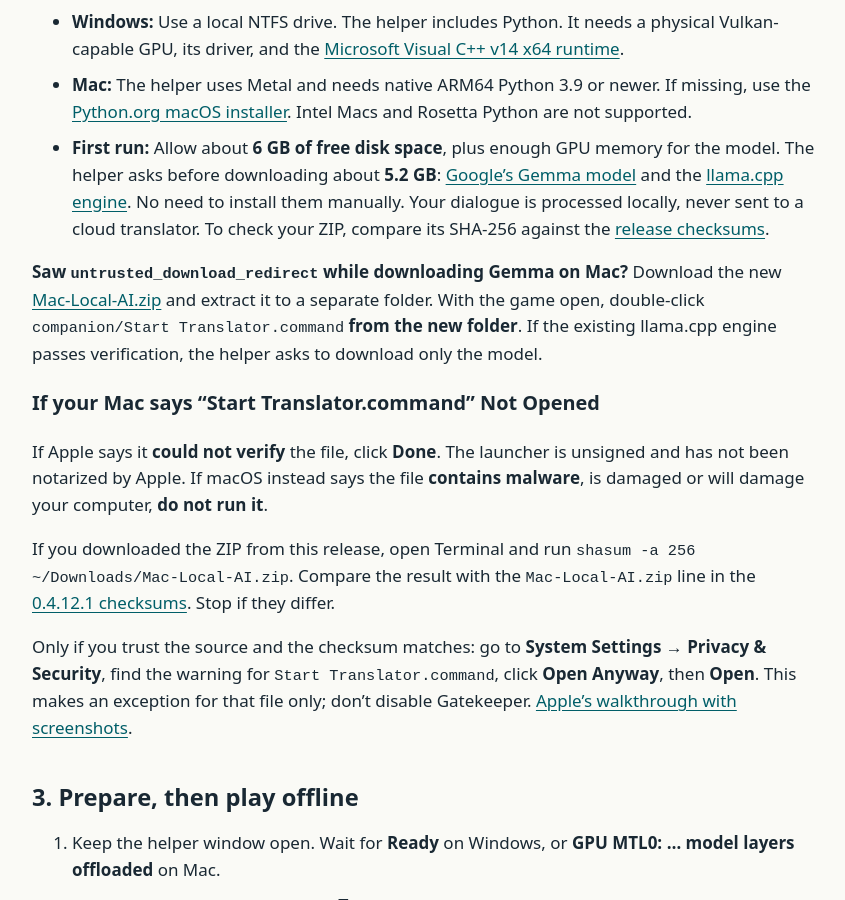
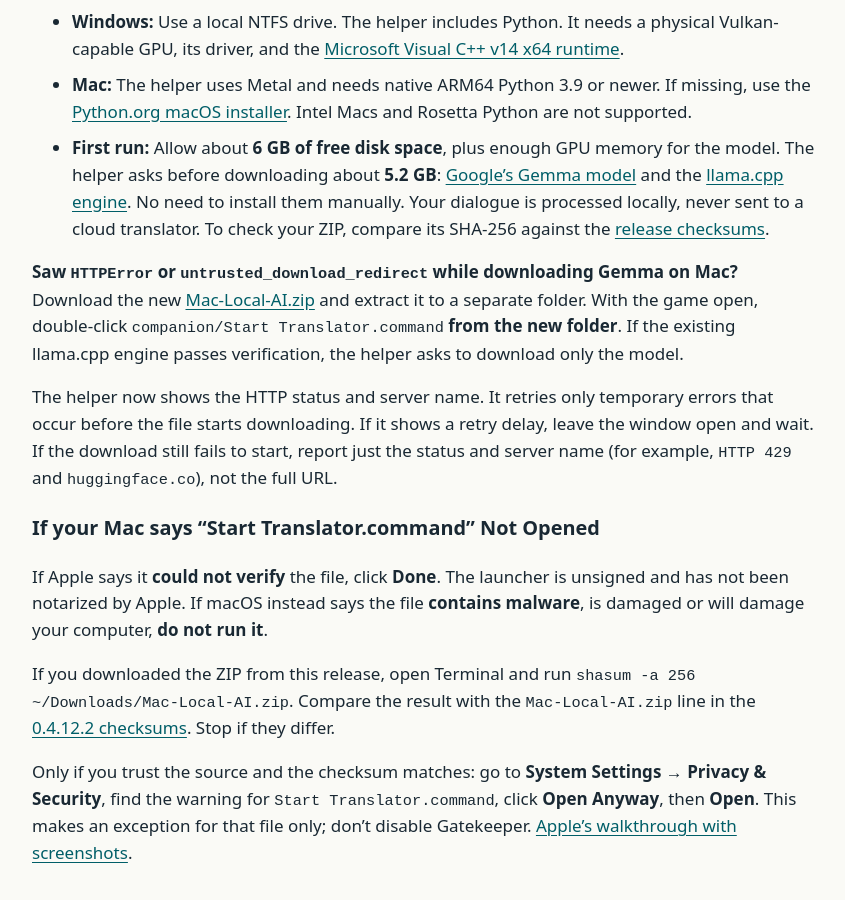
Before and after one commit to sadesguy/probably-stolen-translator, a Jekyll site: the page built from GUIDE.en.md, in a window 1280 px wide and 900 px high, scrolled down 2176 px. Shown: the whole window, without its empty margins (216-1061 px from the left). Built offline with Jekyll 4.4.1, drawn with Linux system fonts in a browser that asks for light colours; our own code applies the rules of GitHub Pages for plain Markdown files; some of the changed text lies outside the part shown.

Commit message:
Explain Mac model download retries and link the updated helper

````diff
--- a/GUIDE.en.md
+++ b/GUIDE.en.md
@@ -1,17 +1,17 @@
 # Probably Stolen: translate mods into Russian
 
-[Русский](README.md) · **English** · [Release 0.4.12.1](https://github.com/sadesguy/probably-stolen-translator/releases/tag/v0.4.12.1)
+[Русский](README.md) · **English** · [Release 0.4.12.2](https://github.com/sadesguy/probably-stolen-translator/releases/tag/v0.4.12.2)
 
 **Here from the game?** Leave the settings window open and [choose the Windows or Mac helper](#helper).
 
 This community mod prepares Russian translations **before you open a save**. Once you have a saved translation pack, play without the AI helper or an internet connection. You only need the helper to generate or update a pack on your own computer.
 
-Release 0.4.12.1 fixes the Mac model download. If you already have the 0.4.12 game mod or Windows helper, keep them; neither changed.
+Release 0.4.12.2 fixes the Mac model download. If you already have the 0.4.12 game mod or Windows helper, keep them; neither changed.
 
 ## 1. Install the game mod
 
 1. Close *Probably Stolen*. In Steam, open the game's **Manage → Browse local files**.
-2. Download [Workshop-Mod.zip](https://github.com/sadesguy/probably-stolen-translator/releases/download/v0.4.12.1/Workshop-Mod.zip). Despite the filename, this is the **manual installation**. Create a folder named `LocalModTranslator` inside the game's `Mods` folder. Put the two extracted files in it:
+2. Download [Workshop-Mod.zip](https://github.com/sadesguy/probably-stolen-translator/releases/download/v0.4.12.2/Workshop-Mod.zip). Despite the filename, this is the **manual installation**. Create a folder named `LocalModTranslator` inside the game's `Mods` folder. Put the two extracted files in it:
    ```text
    Mods/LocalModTranslator/
    ├── manifest.xml
@@ -30,22 +30,24 @@ Download **one** file for your computer. Extract the **entire** archive to your
 
 | Computer | Get this ZIP | Double-click after extraction |
 | --- | --- | --- |
-| Windows 10/11 x64, Intel or AMD | [Windows-Local-AI.zip](https://github.com/sadesguy/probably-stolen-translator/releases/download/v0.4.12.1/Windows-Local-AI.zip) | `helper/Start Translator.cmd` |
-| Apple Silicon Mac running the Steam game through Wine | [Mac-Local-AI.zip](https://github.com/sadesguy/probably-stolen-translator/releases/download/v0.4.12.1/Mac-Local-AI.zip) | `companion/Start Translator.command` in **Finder**, not Wine |
+| Windows 10/11 x64, Intel or AMD | [Windows-Local-AI.zip](https://github.com/sadesguy/probably-stolen-translator/releases/download/v0.4.12.2/Windows-Local-AI.zip) | `helper/Start Translator.cmd` |
+| Apple Silicon Mac running the Steam game through Wine | [Mac-Local-AI.zip](https://github.com/sadesguy/probably-stolen-translator/releases/download/v0.4.12.2/Mac-Local-AI.zip) | `companion/Start Translator.command` in **Finder**, not Wine |
 
 ![Illustration: extract your platform ZIP outside Steam, then open Start Translator.cmd inside helper on Windows or Start Translator.command inside companion on Mac.](assets/start-helper.png)
 
 - **Windows:** Use a local NTFS drive. The helper includes Python. It needs a physical Vulkan-capable GPU, its driver, and the [Microsoft Visual C++ v14 x64 runtime](https://learn.microsoft.com/en-us/cpp/windows/latest-supported-vc-redist).
 - **Mac:** The helper uses Metal and needs native ARM64 Python 3.9 or newer. If missing, use the [Python.org macOS installer](https://www.python.org/downloads/macos/). Intel Macs and Rosetta Python are not supported.
-- **First run:** Allow about **6 GB of free disk space**, plus enough GPU memory for the model. The helper asks before downloading about **5.2 GB**: [Google's Gemma model](https://huggingface.co/google/gemma-4-E4B-it-qat-q4_0-gguf) and the [llama.cpp engine](https://github.com/ggml-org/llama.cpp/releases/tag/b12477). No need to install them manually. Your dialogue is processed locally, never sent to a cloud translator. To check your ZIP, compare its SHA-256 against the [release checksums](https://github.com/sadesguy/probably-stolen-translator/releases/download/v0.4.12.1/SHA256SUMS.txt).
+- **First run:** Allow about **6 GB of free disk space**, plus enough GPU memory for the model. The helper asks before downloading about **5.2 GB**: [Google's Gemma model](https://huggingface.co/google/gemma-4-E4B-it-qat-q4_0-gguf) and the [llama.cpp engine](https://github.com/ggml-org/llama.cpp/releases/tag/b12477). No need to install them manually. Your dialogue is processed locally, never sent to a cloud translator. To check your ZIP, compare its SHA-256 against the [release checksums](https://github.com/sadesguy/probably-stolen-translator/releases/download/v0.4.12.2/SHA256SUMS.txt).
 
-**Saw `untrusted_download_redirect` while downloading Gemma on Mac?** Download the new [Mac-Local-AI.zip](https://github.com/sadesguy/probably-stolen-translator/releases/download/v0.4.12.1/Mac-Local-AI.zip) and extract it to a separate folder. With the game open, double-click `companion/Start Translator.command` **from the new folder**. If the existing llama.cpp engine passes verification, the helper asks to download only the model.
+**Saw `HTTPError` or `untrusted_download_redirect` while downloading Gemma on Mac?** Download the new [Mac-Local-AI.zip](https://github.com/sadesguy/probably-stolen-translator/releases/download/v0.4.12.2/Mac-Local-AI.zip) and extract it to a separate folder. With the game open, double-click `companion/Start Translator.command` **from the new folder**. If the existing llama.cpp engine passes verification, the helper asks to download only the model.
+
+The helper now shows the HTTP status and server name. It retries only temporary errors that occur before the file starts downloading. If it shows a retry delay, leave the window open and wait. If the download still fails to start, report just the status and server name (for example, `HTTP 429` and `huggingface.co`), not the full URL.
 
 ### If your Mac says “Start Translator.command” Not Opened
 
 If Apple says it **could not verify** the file, click **Done**. The launcher is unsigned and has not been notarized by Apple. If macOS instead says the file **contains malware**, is damaged or will damage your computer, **do not run it**.
 
-If you downloaded the ZIP from this release, open Terminal and run `shasum -a 256 ~/Downloads/Mac-Local-AI.zip`. Compare the result with the `Mac-Local-AI.zip` line in the [0.4.12.1 checksums](https://github.com/sadesguy/probably-stolen-translator/releases/download/v0.4.12.1/SHA256SUMS.txt). Stop if they differ.
+If you downloaded the ZIP from this release, open Terminal and run `shasum -a 256 ~/Downloads/Mac-Local-AI.zip`. Compare the result with the `Mac-Local-AI.zip` line in the [0.4.12.2 checksums](https://github.com/sadesguy/probably-stolen-translator/releases/download/v0.4.12.2/SHA256SUMS.txt). Stop if they differ.
 
 Only if you trust the source and the checksum matches: go to **System Settings → Privacy & Security**, find the warning for `Start Translator.command`, click **Open Anyway**, then **Open**. This makes an exception for that file only; don't disable Gatekeeper. [Apple’s walkthrough with screenshots](https://support.apple.com/en-us/102445).
 
````
Also changed, not shown: README.md.
